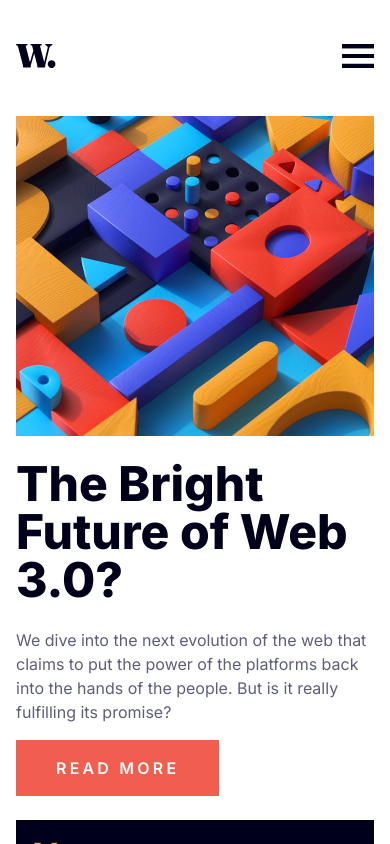
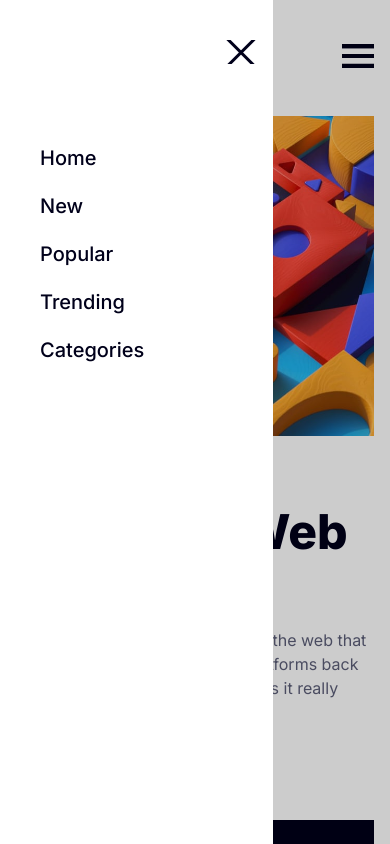
Before and after one commit to conradmugabe/ui-portfolio, a Next.js app: page /news-homepage-main in a window 390 px wide. Both pictures are taken after a click on the button 358 px from the left and 56 px from the top of the page. Shown: the top 844 px of the page. Built offline with nearby package versions, Linux system fonts and the light colour scheme.

Commit message:
feat: added hamburger menu

```diff
--- a/src/app/news-homepage-main/components/hamburger-menu.tsx
+++ b/src/app/news-homepage-main/components/hamburger-menu.tsx
@@ -1,13 +1,20 @@
 "use client";
 
+import { useState } from "react";
 import Image from "next/image";
-import { useState } from "react";
+
+import classnames from "classnames";
+import Link from "next/link";
 
 const menu = "/news-homepage-main/icon-menu.svg";
-// const menuClose = "/news-homepage-main/icon-menu-close.svg";
+const menuClose = "/news-homepage-main/icon-menu-close.svg";
 
-export function HamburgerMenu() {
-  const [isOpen, setIsOpen] = useState(false);
+type Props = {
+  links: string[];
+};
+
+export function HamburgerMenu({ links }: Props) {
+  const [open, setIsOpen] = useState(false);
 
   const onOpen = () => setIsOpen(true);
   const onClose = () => setIsOpen(false);
@@ -20,6 +27,38 @@ export function HamburgerMenu() {
       >
         <Image src={menu} alt="hamburger menu" fill className="object-cover" />
       </button>
+      <div
+        className={classnames("modal", { hidden: !open })}
+        onClick={(event) => {
+          event.stopPropagation();
+          onClose();
+        }}
+      >
+        <div className="pr-4 pl-10 py-10 w-[70%] h-screen bg-white text-white text-base font-semibold flex flex-col gap-20 hover:text-url-shortening-api-very-dark-blue">
+          <button
+            className="relative block h-6 w-8 self-end sm:h-8 sm:w-10 md:hidden"
+            onClick={onClose}
+          >
+            <Image
+              src={menuClose}
+              alt="hamburger menu"
+              fill
+              className="object-cover"
+            />
+          </button>
+          <div className="grid gap-5">
+            {links.map((link) => (
+              <Link
+                key={link}
+                href="#"
+                className="text-xl font-medium text-news-homepage-main-very-dark-blue"
+              >
+                {link}
+              </Link>
+            ))}
+          </div>
+        </div>
+      </div>
     </>
   );
 }
--- a/src/app/news-homepage-main/components/nav-bar.tsx
+++ b/src/app/news-homepage-main/components/nav-bar.tsx
@@ -49,7 +49,7 @@ export function NavBar({ links }: Props) {
         <div className="hidden md:block md:space-x-8 lg:space-x-10 xl:space-x-12">
           <NavLinks links={links} />
         </div>
-        <HamburgerMenu />
+        <HamburgerMenu links={links} />
       </nav>
     </header>
   );
--- a/src/app/news-homepage-main/styles.css
+++ b/src/app/news-homepage-main/styles.css
@@ -11,5 +11,5 @@
 }
 
 .modal {
-  @apply fixed px-4 z-10 pt-24 left-0 top-0 w-full h-full bg-black bg-opacity-20 overflow-y-hidden;
+  @apply fixed z-10 left-0 top-0 w-full h-full bg-black bg-opacity-20 overflow-y-hidden;
 }
```
